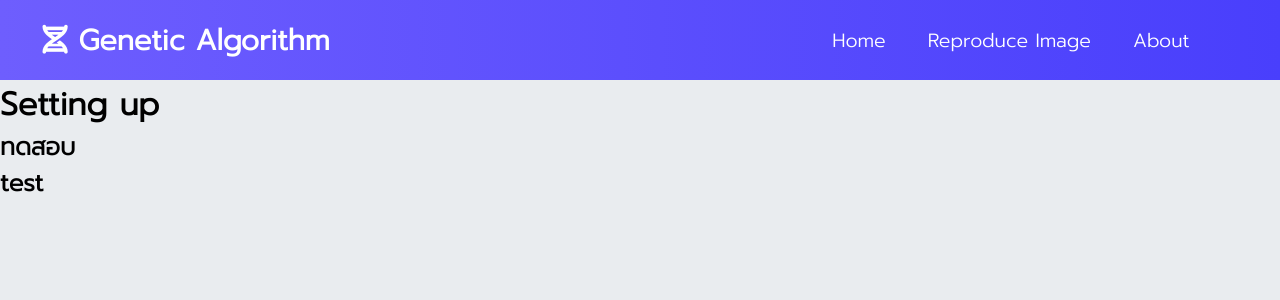
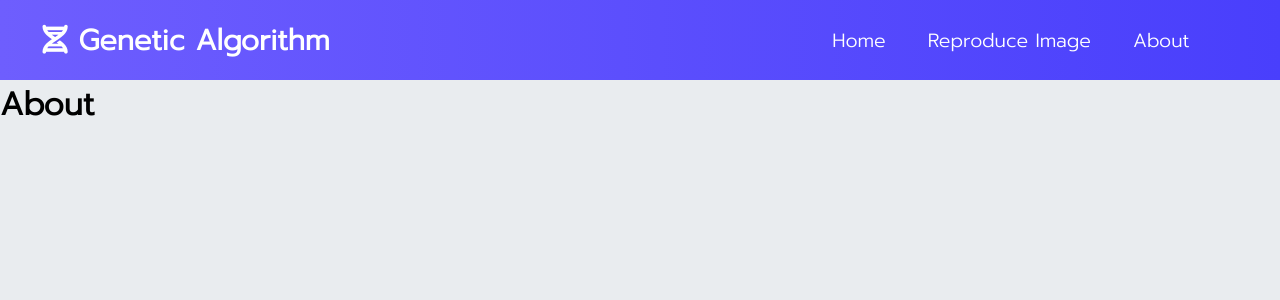
Before and after one commit to if-else-ai/ga-frontend, a React (Create React App) app: page /About in a window 1280 px wide. Shown: the top 300 px of the page. Built offline with nearby package versions, Linux system fonts and the light colour scheme.

Commit message:
📝 Route Pages

```diff
--- a/package.json
+++ b/package.json
@@ -8,6 +8,7 @@
     "@testing-library/user-event": "^12.1.10",
     "react": "^17.0.2",
     "react-dom": "^17.0.2",
+    "react-router-dom": "^5.3.0",
     "react-scripts": "4.0.3",
     "web-vitals": "^1.0.1"
   },
--- a/src/App.js
+++ b/src/App.js
@@ -1,15 +1,28 @@
 import React from "react";
 import "./App.css";
 import Navbar from "./components/Navbar/Navbar";
+import Reproduce from "./contents/Reproduce";
+import About from "./contents/About";
+import Home from "./contents/Home";
+
+import { BrowserRouter as Router, Route } from "react-router-dom";
 
 function App() {
   return (
-    <div className="App">
-      <Navbar />
-      <h1>Setting up</h1>
-      <h2>ทดสอบ</h2>
-      <h2>test</h2>
-    </div>
+    <Router>
+      <div className="App">
+        <Navbar />
+        <Route exact path="/">
+          <Home />
+        </Route>
+        <Route exact path="/Reproduce">
+          <Reproduce />
+        </Route>
+        <Route exact path="/About">
+          <About />
+        </Route>
+      </div>
+    </Router>
   );
 }
 
--- a/src/components/Navbar/MenuItems.js
+++ b/src/components/Navbar/MenuItems.js
@@ -1,17 +1,17 @@
 export const MenuItems = [
   {
     title: "Home",
-    url: "#",
+    url: "/",
     cName: "nav-links",
   },
   {
     title: "Reproduce Image",
-    url: "#",
+    url: "/Reproduce",
     cName: "nav-links",
   },
   {
     title: "About",
-    url: "#",
+    url: "/About",
     cName: "nav-links",
   },
 ];
--- /dev/null
+++ b/src/contents/About.js
@@ -0,0 +1,13 @@
+import React, { Component } from "react";
+
+class About extends Component {
+  render() {
+    return (
+      <div>
+        <h1>About</h1>
+      </div>
+    );
+  }
+}
+
+export default About;
--- /dev/null
+++ b/src/contents/Home.js
@@ -0,0 +1,13 @@
+import React, { Component } from "react";
+
+class Home extends Component {
+  render() {
+    return (
+      <div>
+        <h1>Home</h1>
+      </div>
+    );
+  }
+}
+
+export default Home;
--- /dev/null
+++ b/src/contents/Reproduce.js
@@ -0,0 +1,13 @@
+import React, { Component } from "react";
+
+class Reproduce extends Component {
+  render() {
+    return (
+      <div>
+        <h1>Reproduce</h1>
+      </div>
+    );
+  }
+}
+
+export default Reproduce;
```
Also changed, not shown: 2 other files (tests, documents, lock files or other folders).
